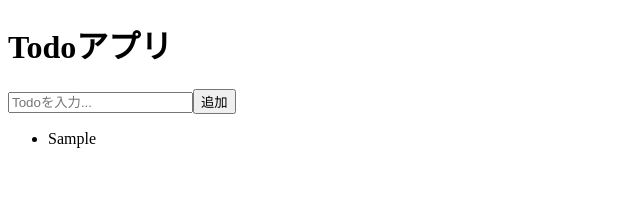
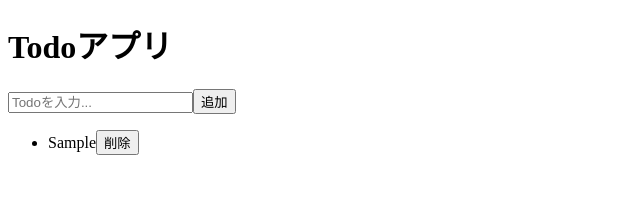
Before and after one commit to m-tsuruoka/react-todo-app, a React (Vite) app: page / in a window 1280 px wide. Both pictures are taken after typing "Sample" into the empty fields and a click on the button "追加". Shown: the top 220 px of the page, without its empty margins (0-640 px from the left). Built offline with nearby package versions, Linux system fonts and the light colour scheme.

Commit message:
削除機能実装

```diff
--- a/src/App.jsx
+++ b/src/App.jsx
@@ -6,7 +6,7 @@ function App() {
   const [todos,setTodos] = useState([])
   const [inputText, setInputText] = useState("")
 
-  // 追加関数（自分で実装）
+  // 追加関数
   const addTodo = () => {
     if(inputText.trim() === "")return;
 
@@ -19,6 +19,12 @@ function App() {
     setInputText("")
   }
 
+  // 削除関数
+  const deleteTodo = (id) => {
+    setTodos(todos.filter((todo) => todo.id !== id));
+  };
+
+
   return (
     <div className="app">
       <h1>Todoアプリ</h1>
@@ -27,7 +33,7 @@ function App() {
         onInputChange={setInputText}
         onAddTodo={addTodo}
       />
-      <TodoList todos={todos} />
+      <TodoList todos={todos} onDelete={deleteTodo}/>
     </div>
   );
 }
--- a/src/components/TodoList.jsx
+++ b/src/components/TodoList.jsx
@@ -1,9 +1,11 @@
-function TodoList({ todos }) {
+
+function TodoList({ todos, onDelete}) {
   return (
     <ul className="todo-list">
       {todos.map((todo) => (
         <li key={todo.id}>
           {todo.text}
+          <button onClick={() => onDelete(todo.id)}>削除</button>
         </li>
       ))}
     </ul>
```
